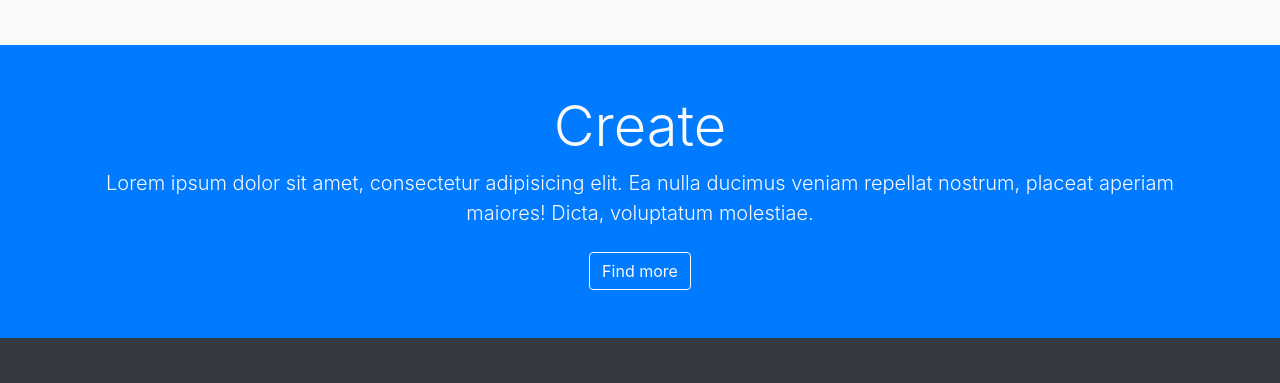
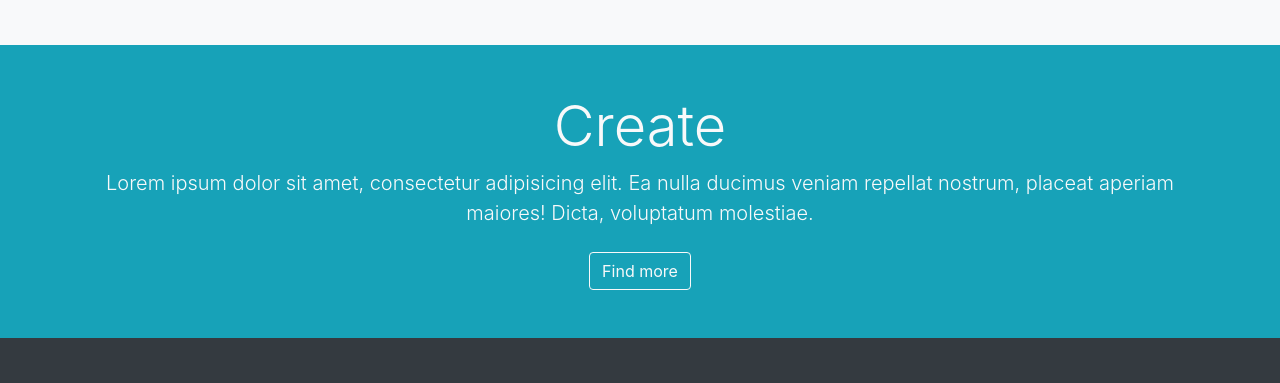
Before and after one commit to MezbahUddin21/looplab, a plain HTML site: page index.html in a window 1280 px wide. Shown: the part 1484-1867 px from the top of the page. Drawn offline with Linux system fonts and the light colour scheme; some packages are replaced by stand-ins of ours; a script that the page names is missing.

Commit message:
Update index.html

```diff
--- a/index.html
+++ b/index.html
@@ -144,7 +144,7 @@
     </section>
     <!-- CREATE HEAD SECTION -->
 
-    <section id="create-home-section" class="text-light bg-primary text-center py-5">
+    <section id="create-home-section" class="text-light bg-info text-center py-5">
         <div class="container">
         <div class="row">
             <div class="col-12">
```
